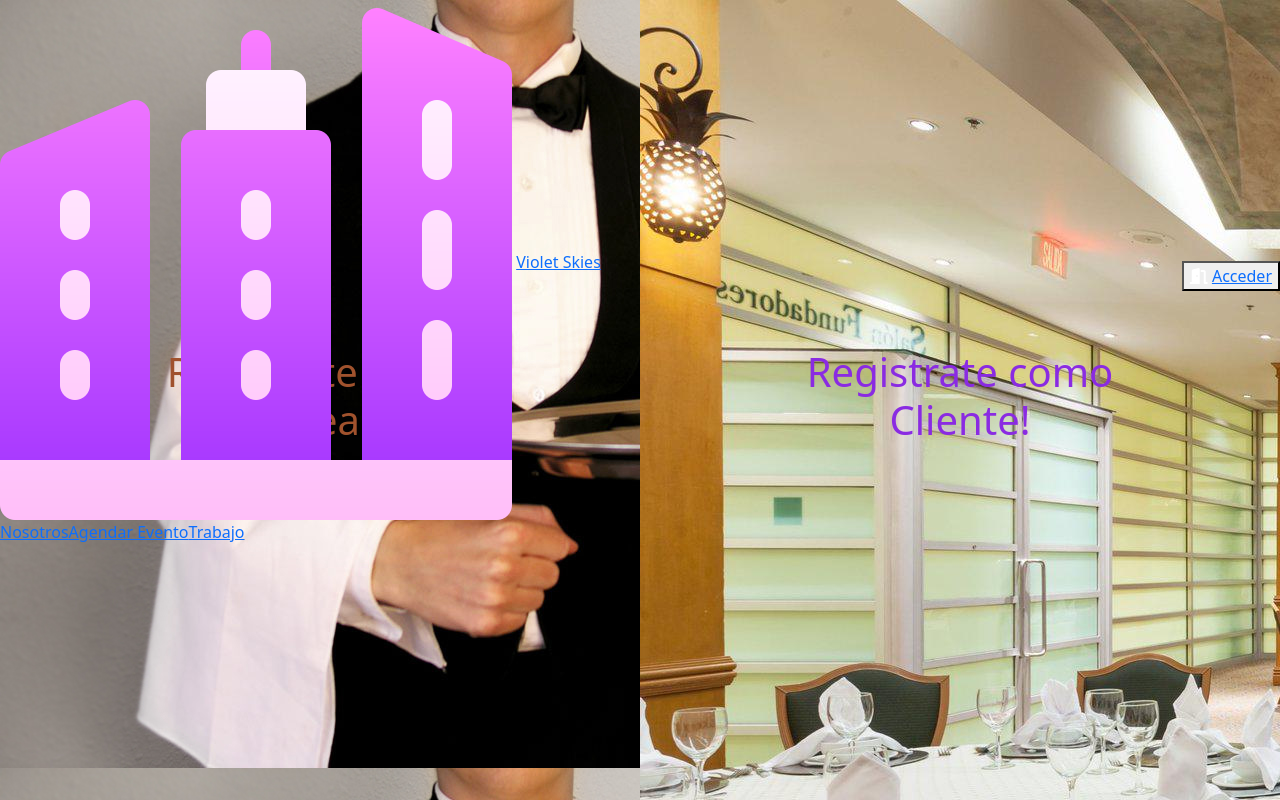
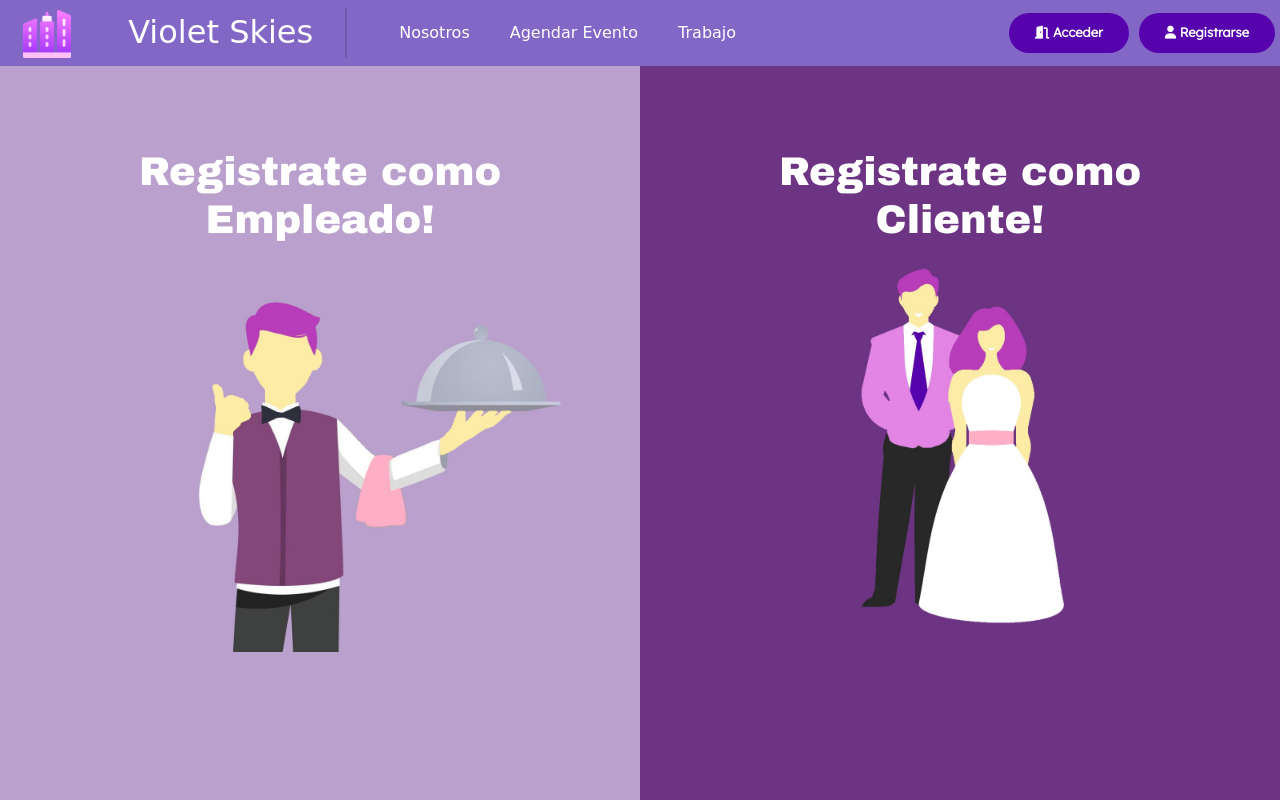
Before and after one commit to Gyromitte/Violet_Skies, a PHP site: page /php/views/registrarse.php in a window 1280 px wide. Run offline with PHP 8.4, Linux system fonts and the light colour scheme; some libraries are stand-ins or nearby versions; some web fonts are replaced.

Commit message:
Rediseño a la pagina de registro

```diff
--- a/php/views/registrarse.php
+++ b/php/views/registrarse.php
@@ -4,8 +4,10 @@
     <meta charset="UTF-8">
     <meta http-equiv="X-UA-Compatible" content="IE=edge">
     <meta name="viewport" content="width=device-width, initial-scale=1.0">
-    <title>Acceder</title>
-    <link rel="stylesheet" href="/css/loginn.css">
+    <title>Violet skies - Registrarse</title>
+    <link rel="stylesheet" href="/css/style.css">
+    <!--Favi icon-->
+    <link rel="icon" type="image/x-icon" href="/images/company_logo.png">
     <link rel="preconnect" href="https://fonts.googleapis.com">
     <link rel="preconnect" href="https://fonts.gstatic.com" crossorigin>
     <link href="https://fonts.googleapis.com/css2?family=Patua+One&display=swap" rel="stylesheet">
@@ -28,13 +30,13 @@
         }
         .left {
             left: 0;
-            color:sienna;
-            background-image: url(/images/mesero.jpg);
+            color: white;
+            background-color: #baa0cd;
         }
         .right {
             right: 0;
-            color:blueviolet;
-            background-image:url(/images/heroImage.jpg);
+            color: white;
+            background-color: #6C3483;
         }
         .centered {
             position: absolute;
@@ -70,73 +72,61 @@
             overflow-y: scroll;
         }
     </style>
-    <script src="/js/panelAdmin.js" async defer></script>
 </head>
 <body>
 
    <!-- Desktop Navbar -->
-
    <div class=" desktop-nav fixed-top">
-<div class="tab-content">
    <nav class="navbar navbar-default row">
             <div class="companySection col-sm-auto">
-      <!-- Company Logo -->
+                <!--Company Logo-->
                 <div class="navbar-header">
-        <img id="company-logo" class="img-fluid" src="/images/company_logo.png" alt="companyLogo">
+                    <img id="company-logo" class="img-fluid" src="/images/company_logo.png" alt="companyLogo" onclick="this.classList.toggle('clicked')">
                         <a class="no-underline" href="/index.html" id="company-name">Violet Skies</a>
                 </div>
-      <!-- Tabs -->
+                <!--Tabs-->
                 <ul class="nav list-inline">
                     <li class="mr-3 tabs">
                         <a class="no-underline" href="/html/about-us/about us.html">Nosotros</a>
                     </li>
                     <li class="mr-3 tabs">
-          <a class="no-underline" href="#">Agendar Evento</a>
+                        <a class="no-underline" href="/html/agendarEvento.html">Agendar Evento</a>
                     </li>
                     <li class="mr-3 tabs">
                         <a class="no-underline" href="/html/trabajo.html">Trabajo</a>
                     </li>
                 </ul>
             </div>
-    <!-- Login Section -->
-    <div class="login-section col-sm-auto">
-      <button class="loginButton">
+            <!--Login-section-->
+            <div class="login-section col-sm-auto" >
+                <a class="no-underline" href="/php/views/login.php"><button class="loginButton">
                     <i class="fa-solid fa-door-open" style="color: #ffffff;"></i>
-        <a class="no-underline" href="/php/views/login.php">Acceder</a>
+                    Acceder
                 </button>
+                </a>
+                <a class="no-underline" href="/php/views/registrarse.php"><button class="loginButton">
+                    <i class="fa-solid fa-user" style="color: #ffffff;"></i>
+                    Registrarse
+                </button>
+                </a>
             </div>
         </nav>
    </div>
-   </div>
 
-   <!-- Mobile Side Menu -->
-   <!--
-<div class=" mobile-nav">
-<div id="dash-board" class="d-block overflow-hidden">
-  <div class="d-block" style="overflow: hidden;">
-    <div id="dash-board-content">
-      <button data-tab="home" class="dash-button"><i class="fa-solid fa-house" style="color: #ffffff;"></i><br>Home</button>
-      <button data-tab="eventos" class="dash-button"><i class="fa-solid fa-calendar-days" style="color: #ffffff;"></i><br>Eventos</button>
-      <button data-tab="empleados" class="dash-button"><i class="fa-solid fa-briefcase" style="color: #ffffff;"></i><br>Empleados</button>
-      <button data-tab="perfil" class="dash-button"><i class="fa-solid fa-user" style="color: #ffffff;"></i><br>Perfil</button>
-      <a href="../scripts/CerrarSesion.php"><button data-tab="logout" class="dash-button"><i class="fa-solid fa-gear" style="color: #ffffff;"></i><br>Logout</button></a>
-    </div>
-  </div>
-</div>
-</div>
-      -->
     <!--Divided page-->
     <div class="container">
         <div class="row">
             <div class="split left" data-bs-toggle="modal" data-bs-target="#Empleado">
                 <div class="centered">
                     <h1>Registrate como Empleado!</h1>
+                    <img src="/images/waiter.jpg" style="height: 400px;">
                 </div>
             </div>
 
             <div class="split right" data-bs-toggle="modal" data-bs-target="#Cliente">
                 <div class="centered">
                     <h1>Registrate como Cliente!</h1>
+                    <img src="/images/customers.jpg" style="height: 400px;">
                 </div>
             </div>
         </div>
```
Also changed, not shown: images/customers.jpg (added), images/waiter.jpg (added). Lines whose indentation alone changed are shown as unchanged.
